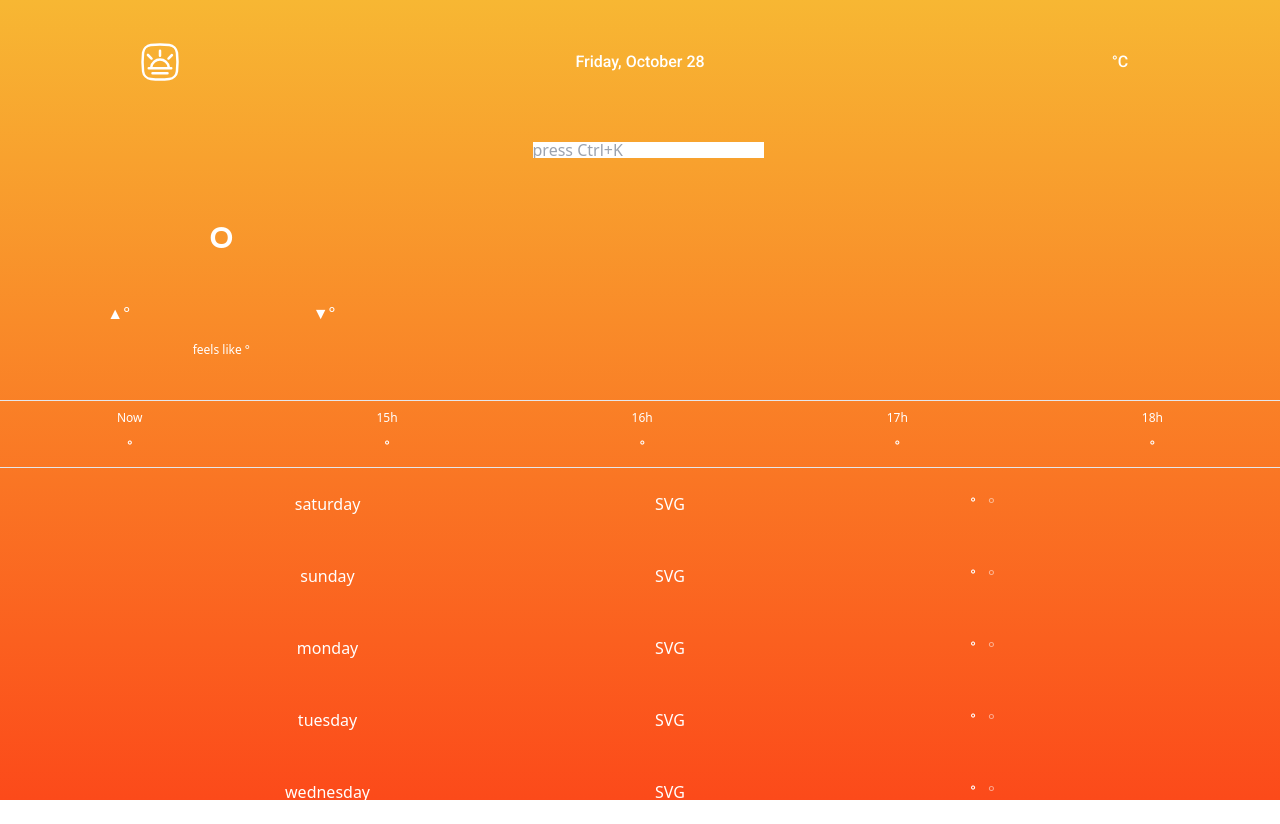
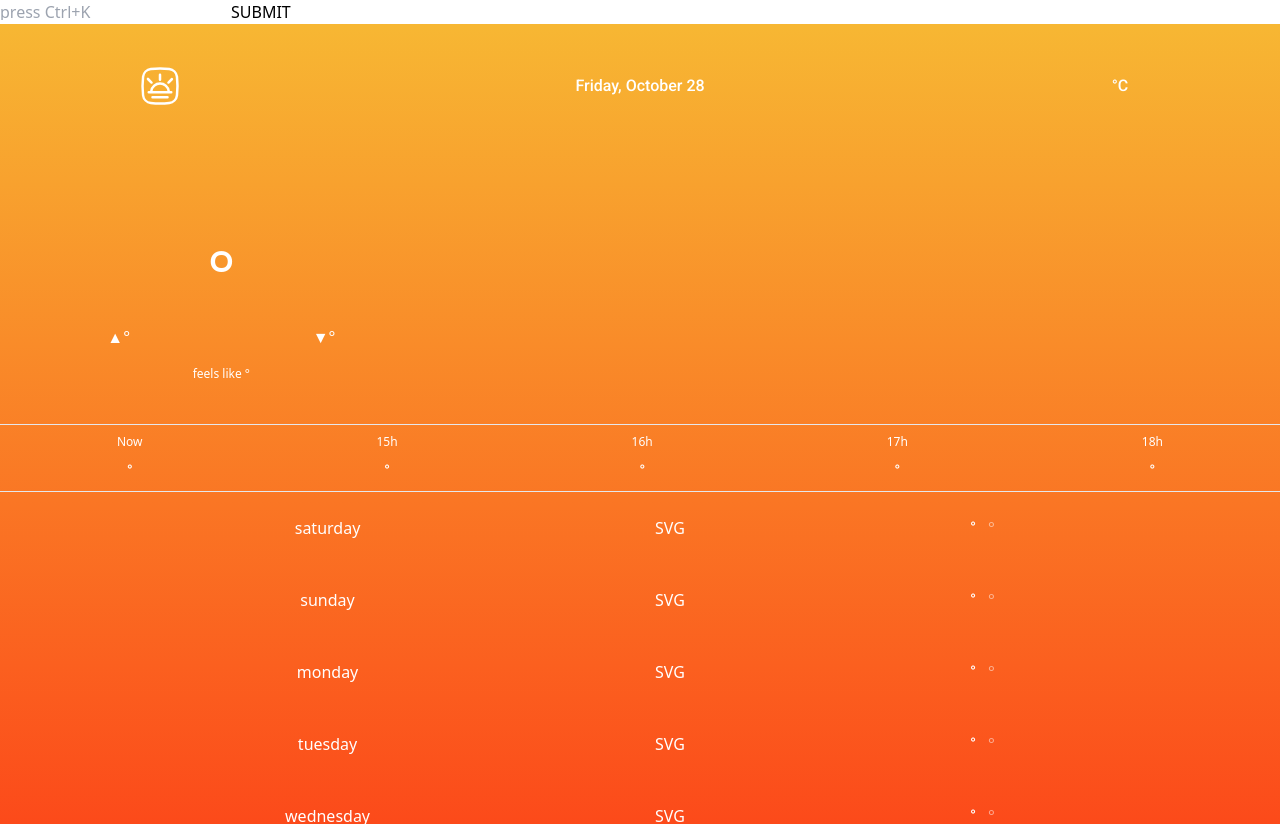
Before and after one commit to loiczeiss/weatherapp, a React (Create React App) app: page / in a window 1280 px wide. Before the commit the page ends 800 px from the top, so only its background shows below. Built offline with nearby package versions, Linux system fonts and the light colour scheme; no server answers.

Commit message:
the beggining on putting the city on the state to commu with the api

```diff
--- a/src/App.js
+++ b/src/App.js
@@ -2,97 +2,60 @@ import { useEffect, useState } from "react";
 import axios from "axios";
 
 import Weather from "./Weather";
-import mapData from "./mockMapData.json"
+import mapData from "./mockMapData.json";
+
+function App() {
+  const [lat, setLat] = useState(50.8476);
+  const [long, setLong] = useState(4.3572);
+  const [weatherIntel, setWeatherIntel] = useState({});
+  const [city, setCity] = useState("")
+
+  useEffect(() => {
+    // fetchWeather();
+    // fetchLatLong()
+  }, []);
+
+  const fetchLatLong =  () => {
+
+console.log(city)
+    console.log('form submitted ✅');
+    const response =  axios
+      .get(
+        `https://us1.locationiq.com/v1/search?key=pk.b0c72dd0f13fc709afc8117de2444250&q=${city}&format=json`
+      )
+      .then((response) => {
+        console.log(response.data);
+      });
+  };
 
 
+  const fetchWeather = async () => {
+    const baseURL = `https://api.open-meteo.com/v1/forecast?latitude=${lat}&longitude=${long}&hourly=temperature_2m,apparent_temperature,precipitation,rain,showers,snowfall,weathercode,windspeed_10m&daily=weathercode,temperature_2m_max,temperature_2m_min,precipitation_sum,windspeed_10m_max&current_weather=true&timezone=auto`;
+    let mounted = true;
+    const client = await axios.get(baseURL);
 
+    // });
+    if (mounted) {
+      setWeatherIntel(client.data);
+    }
+    return () => (mounted = false);
+  };
 
-function App() {
+  return (
+    <div className="App h-full">
+      <input
+      value={city}
 
-
-const [lat, setLat] = useState(50.8476)
-const [long , setLong] = useState(4.3572)
-const [weatherIntel, setWeatherIntel] = useState({})
-
-// axios.get("https://us1.locationiq.com/v1/search?key=pk.b0c72dd0f13fc709afc8117de2444250&q=brussels&format=json")
-// .then((response) => {
-//   console.log(response.data)
-// })
-
-
-
-
-useEffect(() => {
-
-fetchWeather();
-  },
- []);
-
-const fetchWeather = async () => {
-
-  const  baseURL= `https://api.open-meteo.com/v1/forecast?latitude=${lat}&longitude=${long}&hourly=temperature_2m,apparent_temperature,precipitation,rain,showers,snowfall,weathercode,windspeed_10m&daily=weathercode,temperature_2m_max,temperature_2m_min,precipitation_sum,windspeed_10m_max&current_weather=true&timezone=auto`
-let mounted = true;
-  const client = await axios.get(baseURL);
-//  client.then(( response) => {
-//     console.log(response.data);
-//     setWeatherIntel(response.data)
-
-// });
-if (mounted){
-  setWeatherIntel(client.data)
-}
-return () => mounted = false;
-
+      onChange={(e) =>  setCity(e.target.value)}
+        type="text"
+        id="input"
+        placeholder="press Ctrl+K"
+        className="h-4 self-center border-rounded"
+      />
+      <button type="submit" onSubmit={ fetchLatLong()}>SUBMIT</button>
+      <Weather weather={weatherIntel} />
+    </div>
+  );
 }
 
-// var settings = {
-//   "async": true,
-//   "crossDomain": true,
-//   "url": "https://us1.locationiq.com/v1/search?key=pk.b0c72dd0f13fc709afc8117de2444250&q=Empire%20State%20Building&format=json",
-//   "method": "GET"
-// }
-
-
-
-
-
-
-
-
-
-
-//  useEffect(() => {
-//   console.log('before fetcho')
-//  fetch(`https://api.open-meteo.com/v1/forecast?latitude=${lat}&longitude=${long}&hourly=temperature_2m,apparent_temperature,precipitation,rain,showers,snowfall,weathercode,windspeed_10m&daily=weathercode,temperature_2m_max,temperature_2m_min,precipitation_sum,windspeed_10m_max&current_weather=true&timezone=auto`, {
-//           "method": "GET",
-//         "headers": {
-//           }
-//         })
-//         .then(response => {
-
-//    return response.json();
-//         })
-//         .then(data => {
-
-//           setWeatherIntel(data);
-//         console.log(data, "data, im inside youseEffect")
-
-
-//    })
-//    console.log( "data, im outside fetch")
-//  }, []);
-
-
-
-
-
-  return (
-    <div className="App h-full"
-    >
- <Weather  weather={weatherIntel}/>
-
-    </div>
-  )
-}
-
-export default App
+export default App;
--- a/src/Weather.jsx
+++ b/src/Weather.jsx
@@ -107,7 +107,7 @@ var date5 = new Date(Date.now() + 1000 * 60 * 60 * 4); // Add 5 hours.
         {/* city name display */}
 
         <div className="h-1/4	 flex flex-row justify-center pl-4 ">
-    <input type="text" id="input" placeholder="press Ctrl+K" className="h-4 self-center border-rounded"/>
+    {/* <input type="text" id="input" placeholder="press Ctrl+K" className="h-4 self-center border-rounded"/> */}
         </div>
         {/* city name display */}
         {/* Temperature and min max display  */}
```
